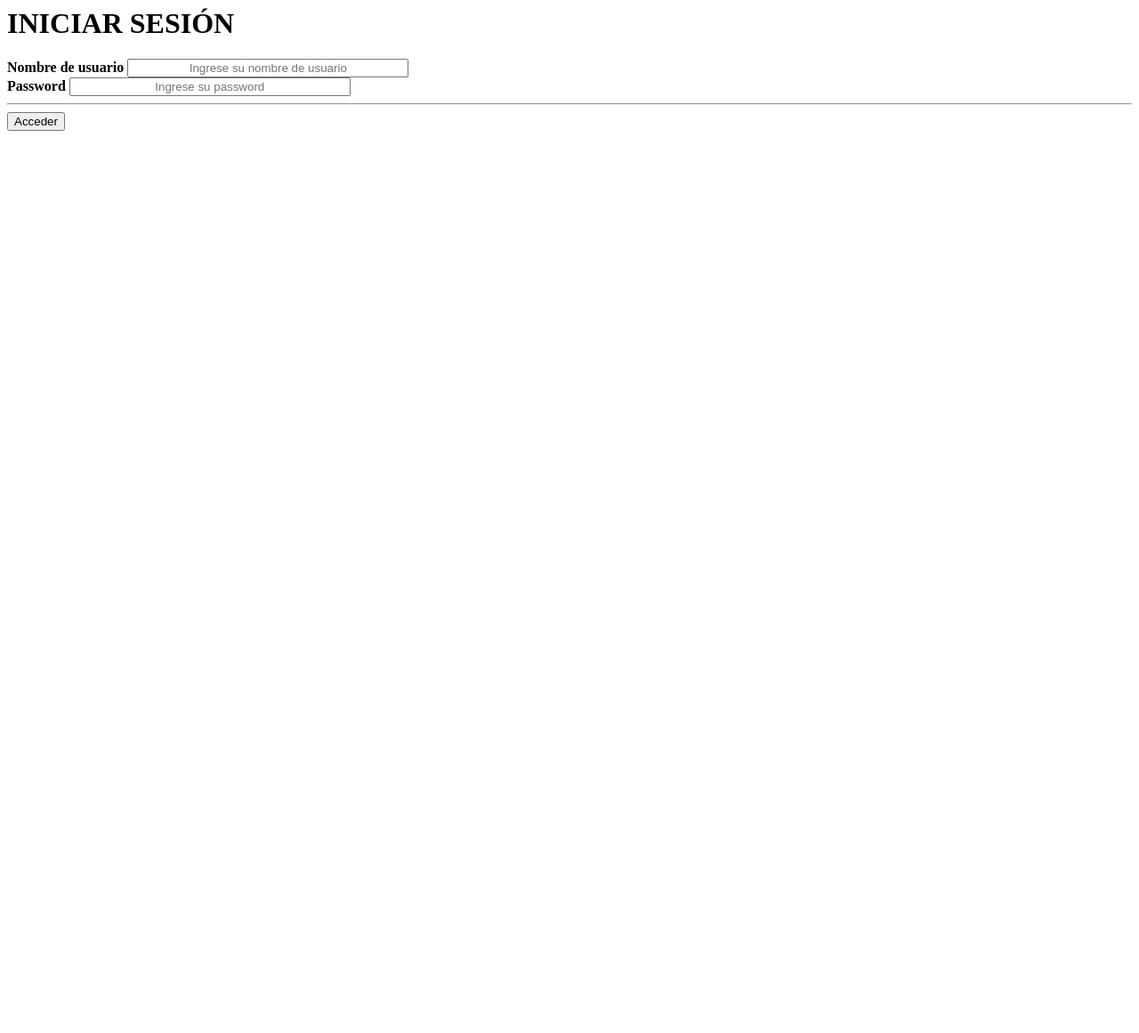
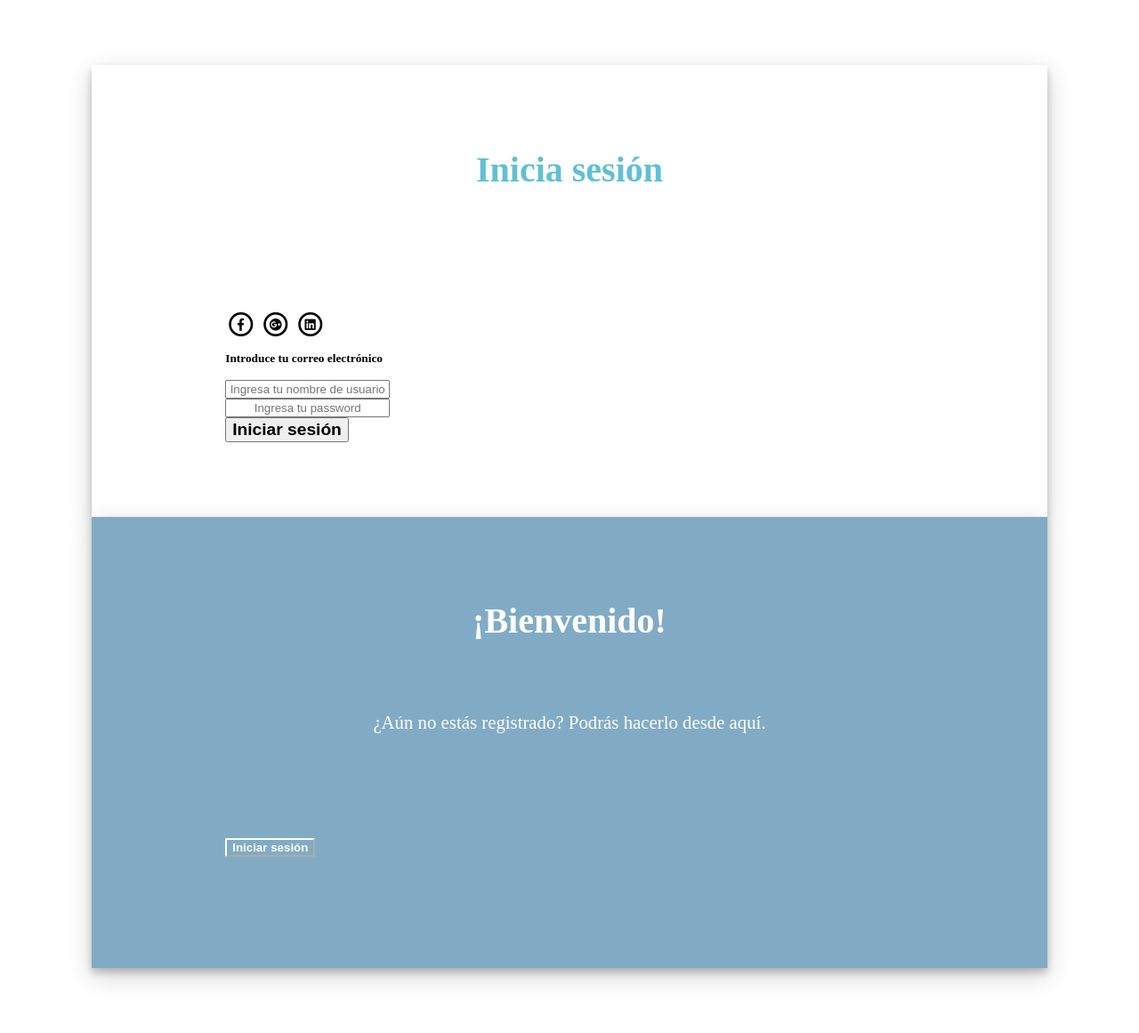
Before and after one commit to agarridogar/p8-uoc, a PHP site: page /view/usuario/vista_login_usuario.php in a window 1280 px wide. Shown: the whole page at 89% size. Before the commit the page ends 147 px from the top, so only its background shows below. Run offline with PHP 8.4, Linux system fonts and the light colour scheme; the template is opened without the code that fills it, so the values that code supplies are empty; some libraries are stand-ins or nearby versions.

Commit message:
vista login usuario

```diff
--- a/assets/css/style_login.css
+++ b/assets/css/style_login.css
@@ -1,10 +1,57 @@
-.form-group input {
-    width: 25%;
-    margin-right: auto;
-    margin-left: auto;
+
+.login-container{
+    margin-top: 5%;
+    margin-bottom: 5%;
+	margin-left: auto;
+	margin-right: auto;
+	width: 85%;
+	padding: 10px;
+
+
+}
+.login-form-1{
+    padding: 5%;
+    box-shadow: 0 5px 8px 0 rgba(0, 0, 0, 0.2), 0 9px 26px 0 rgba(0, 0, 0, 0.19);
+	height: 400px;
+}
+.login-form-1 h3{
     text-align: center;
+    color: #61c0d3;
+	text-decoration: bold;
+	font-size: 2.5em;
+}
+.login-form-2{
+    padding: 5%;
+    background: #81abc4;
+    box-shadow: 0 5px 8px 0 rgba(0, 0, 0, 0.2), 0 9px 26px 0 rgba(0, 0, 0, 0.19);
+	height: 400px;
+
+}
+.login-form-2 h3{
+    text-align: center;
+    color: #fff;
+	text-decoration: bold;
+	font-size: 2.5em;
 }
 
-.form-group label {
-    font-weight: bold;
+.login-form-2 p{
+    text-align: center;
+    color: #fff;
+	text-decoration: bold;
+	font-size: 1.3em;
 }
+
+.login-container form{
+    padding: 10%;
+}
+
+.login-form-1 .btn{
+    font-size: 1.2em;
+    color: #000000;
+}
+
+.login-form-2 .btn {
+    background-color: #81abc4 !important;
+	border-color: #fff;
+	color: #fff;
+}
--- a/view/home.php
+++ b/view/home.php
@@ -1,4 +1,5 @@
 <link rel="stylesheet" href="assets/css/style_home.css" />
+
 
 <center>
     <div class="grid-block" style="background-image: url('assets/img/velero2.jpg'); width: 100%; height: 100vh; ">
--- a/view/usuario/vista_login_usuario.php
+++ b/view/usuario/vista_login_usuario.php
@@ -1,23 +1,56 @@
 
 <link rel="stylesheet" href="assets/css/style_login.css" />
-<h1 class="page-header">INICIAR SESIÓN</h1>
+<link rel="stylesheet" href="https://use.fontawesome.com/releases/v5.6.3/css/all.css" integrity="sha384-UHRtZLI+pbxtHCWp1t77Bi1L4ZtiqrqD80Kn4Z8NTSRyMA2Fd33n5dQ8lWUE00s/" crossorigin="anonymous">
 
-<div class="row justify-content-center">
+<div class="container login-container">
+            <div class="row">
+                <div class="col-md-6 login-form-1">
+                <h3>Inicia sesión</h3>
                     <form action="?c=usuario&a=iniciarSesion" method="post" enctype="multipart/form-data">
-
+                    <div class="text-center">
+                        <span class="fa-stack fa-sm">
+                            <i class="far fa-circle fa-stack-2x"></i>
+                            <i class="fab fa-facebook-f fa-stack-1x"></i>
+                        </span>
+                        <span class="fa-stack fa-sm">
+                            <i class="far fa-circle fa-stack-2x"></i>
+                            <i class="fab fa-google-plus fa-stack-1x"></i>
+                        </span>
+                        <span class="fa-stack fa-sm">
+                            <i class="far fa-circle fa-stack-2x"></i>
+                            <i class="fab fa-linkedin fa-stack-1x"></i>
+                        </span>
+                        </div>
+                        <div class="text-center">
+                            <p><small><b>Introduce tu correo electrónico</small></b></p>
+                        </div>
                         <div class="form-group">
-        <label>Nombre de usuario</label>
-        <input type="text" name="nombre" value="<?php echo $user->nombre; ?>" class="form-control" placeholder="Ingrese su nombre de usuario" style="text-align: center"  />
+                        <input type="text" name="nombre" value="<?php echo $user->nombre; ?>" class="form-control" placeholder="Ingresa tu nombre de usuario" style="text-align: center"  required/>
                         </div>
-
                         <div class="form-group">
-        <label>Password</label>
-        <input type="password" name="password" value="<?php echo $user->password; ?>" class="form-control" placeholder="Ingrese su password" style="text-align: center" />
+                        <input type="password" name="password" value="<?php echo $user->password; ?>" class="form-control" placeholder="Ingresa tu password" style="text-align: center" required/>
                         </div>
-    <hr/>
+                        <div class="form-group">
                             <div class="text-center">
-        <button class="btn btn-success">Acceder</button>
+                                <button class="btn btn-warning btn-responsive btninter"><b>Iniciar sesión</b></button>
+                            </div>
                         </div>
                      </form>
                 </div>
+                <div class="col-md-4  login-form-2">
+                    <h3>¡Bienvenido!</h3>
                     <br>
+
+                    <p> ¿Aún no estás registrado? Podrás hacerlo desde aquí. </p>
+
+                    <form action="?c=web&a=RegistroUsuarios" method="post" enctype="multipart/form-data">
+                        <div class="form-group">
+                            <div class="text-center">
+                            <button class="btn btn-responsive btninter"><b>Iniciar sesión</b></button>
+                            </div>
+                        </div">
+                    </form>
+                </div>
+        </div>
+</div>
+</div>
```
Also changed, not shown: view/header.php (line endings or trailing spaces). Lines whose indentation alone changed are shown as unchanged.
